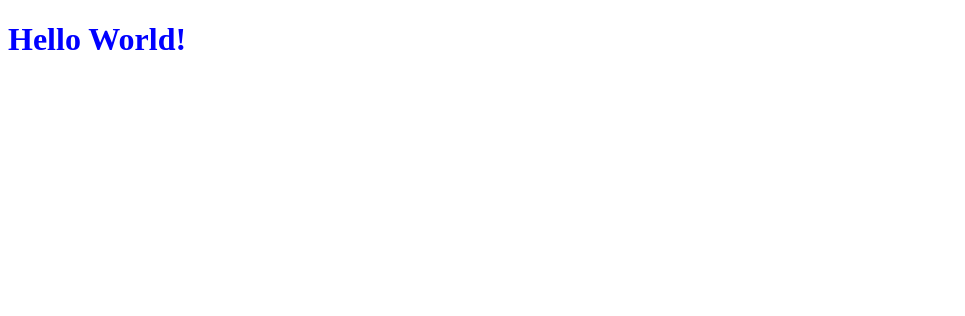
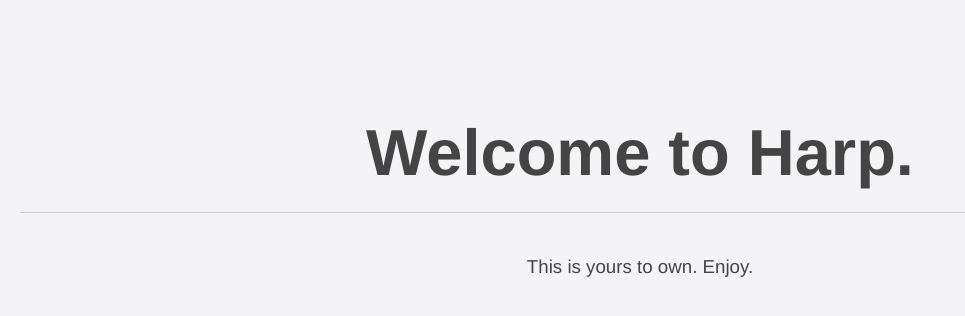
Before and after one commit to jrkaupert/jrkaupert.github.io, a plain HTML site: page index.html in a window 1280 px wide. Shown: the whole page, without its empty margins (0-965 px from the left). Drawn offline with Linux system fonts and the light colour scheme.

Commit message:
Inclusion of harp for testing purposes

```diff
--- /dev/null
+++ b/_harp/main.less
@@ -0,0 +1,19 @@
+body{
+  font-family: "Helvetica";
+  text-align: center;
+  padding: 50px 20px 0;
+  background: #f4f4f7;
+  color: #444;
+  margin: 0;
+}
+
+h1{
+  font-size: 65px;
+  line-height: 1.2em;
+  border-bottom: #CCC solid 1px;
+  padding: 20px 0;
+}
+
+h3{
+  font-weight: 300;
+}
--- a/index.html
+++ b/index.html
@@ -1,11 +1 @@
-<!DOCTYPE html>
-<html>
-  <head>
-    <meta charset="utf-8">
-    <link rel="stylesheet" type="text/css" href="style.css">
-    <title>jrkaupert.github.io test</title>
-  </head>
-  <body>
-    <h1>Hello World!</h1>
-  </body>
-</html>
+<!DOCTYPE html><html><head><link rel="stylesheet" href="/main.css"></head><body><h1>Welcome to Harp.</h1><h3>This is yours to own. Enjoy.</h3></body></html>
--- a/style.css
+++ /dev/null
@@ -1,3 +0,0 @@
-h1 {
-  color: blue;
-}
```
Also changed, not shown: 404.html (added, +1 -0 lines), main.css (added), 3 other files.
